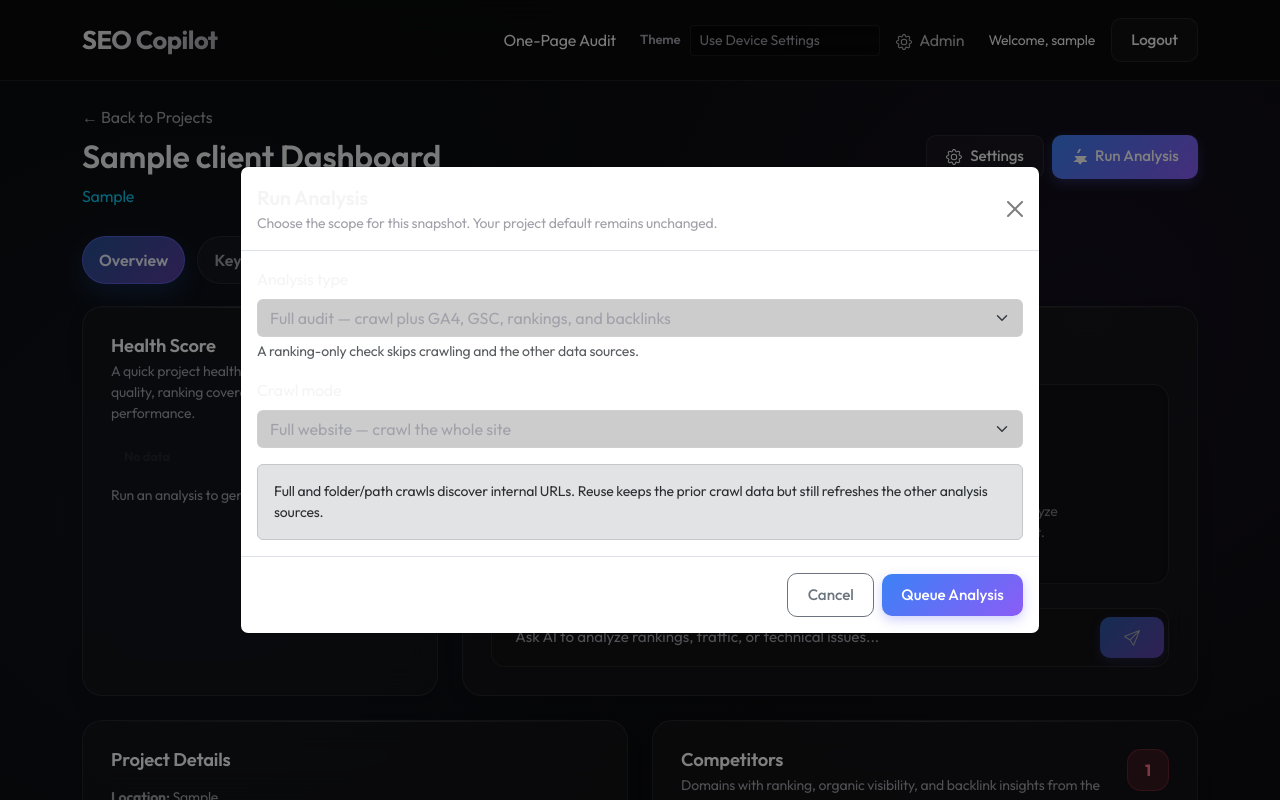
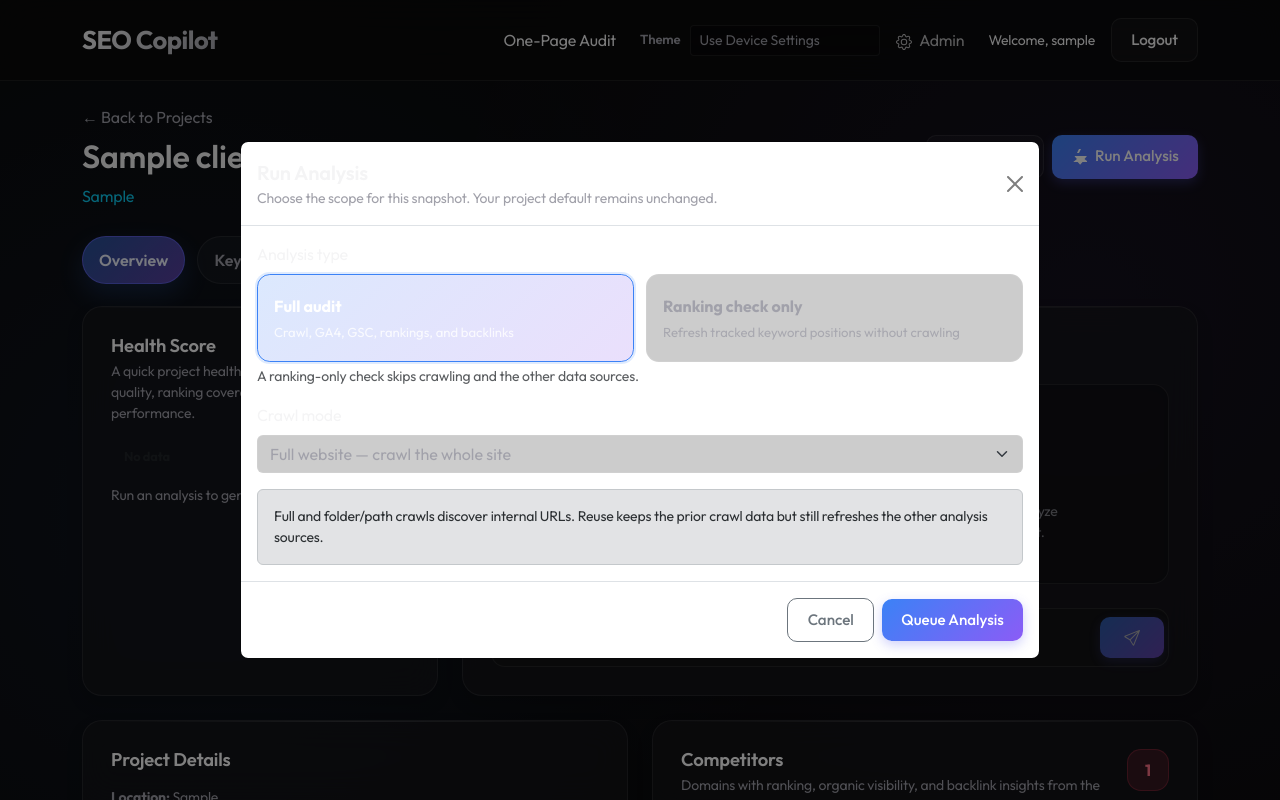
Before and after one commit to Anhcodervuive/Seo-agent-tool, a Flask app: page /project/1 in a window 1280 px wide, after a click on "Run Analysis". Run offline with Flask 3, Linux system fonts and the light colour scheme; a user stored in the database is signed in; tables that the repository leaves empty hold one stand-in row (values such as "Sample post"); some libraries are stand-ins or nearby versions.

Commit message:
Polish ranking controls and guidance

```diff
--- a/pipeline/app/static/css/style.css
+++ b/pipeline/app/static/css/style.css
@@ -328,6 +328,87 @@ h1, h2, h3, h4, h5, h6 { font-weight: 600; }
     box-shadow: 0 0 0 3px rgba(59, 130, 246, 0.2) !important;
 }
 
+/*
+ * The closed select belongs to the dark UI, but Chromium delegates its open
+ * option list to the operating system.  Keeping the inherited muted text
+ * colour there gives poor contrast against Windows' light popup background.
+ */
+.form-select option {
+    background-color: #ffffff !important;
+    color: #172033 !important;
+}
+
+.form-select option:checked {
+    background-color: #bfdbfe !important;
+    color: #102a56 !important;
+}
+
+.form-select option:disabled {
+    background-color: #f1f5f9 !important;
+    color: #64748b !important;
+}
+
+/* Analysis scope picker avoids platform-native select colours in the modal. */
+.analysis-type-picker {
+    display: grid;
+    grid-template-columns: repeat(2, minmax(0, 1fr));
+    gap: .75rem;
+}
+
+.analysis-type-option {
+    appearance: none;
+    width: 100%;
+    min-height: 5.5rem;
+    padding: 1rem;
+    text-align: left;
+    color: var(--text-muted);
+    background: var(--bg-input);
+    border: 1px solid var(--border-color);
+    border-radius: .8rem;
+    transition: border-color .2s ease, background-color .2s ease, box-shadow .2s ease, transform .2s ease;
+}
+
+.analysis-type-option:hover {
+    color: var(--text-strong);
+    border-color: rgba(96, 165, 250, .6);
+    background: var(--bg-input-focus);
+    transform: translateY(-1px);
+}
+
+.analysis-type-option.is-selected {
+    color: var(--text-strong);
+    border-color: var(--accent-blue);
+    background: linear-gradient(135deg, rgba(59, 130, 246, .18), rgba(124, 58, 237, .16));
+    box-shadow: 0 0 0 2px rgba(59, 130, 246, .16), inset 0 1px 0 rgba(255, 255, 255, .06);
+}
+
+.analysis-type-option:focus-visible {
+    outline: none;
+    border-color: var(--accent-blue);
+    box-shadow: 0 0 0 3px rgba(59, 130, 246, .32);
+}
+
+.analysis-type-option-title,
+.analysis-type-option-copy {
+    display: block;
+}
+
+.analysis-type-option-title {
+    margin-bottom: .35rem;
+    color: inherit;
+    font-weight: 650;
+}
+
+.analysis-type-option-copy {
+    font-size: .82rem;
+    line-height: 1.35;
+    opacity: .82;
+}
+
+@media (max-width: 576px) {
+    .analysis-type-picker { grid-template-columns: 1fr; }
+}
+
 /* Beautiful Buttons */
 .btn {
     border-radius: 10px;
--- a/pipeline/app/templates/project.html
+++ b/pipeline/app/templates/project.html
@@ -343,10 +343,17 @@
             <div class="modal-body">
                 <div class="mb-3">
                     <label for="analysisRunType" class="form-label">Analysis type</label>
-                    <select id="analysisRunType" name="run_type" class="form-select">
-                        <option value="full_audit">Full audit — crawl plus GA4, GSC, rankings, and backlinks</option>
-                        <option value="rank_check">Ranking check only — refresh tracked keyword positions</option>
-                    </select>
+                    <input type="hidden" id="analysisRunType" name="run_type" value="full_audit">
+                    <div class="analysis-type-picker" role="radiogroup" aria-label="Analysis type">
+                        <button type="button" class="analysis-type-option is-selected" data-analysis-type-option data-run-type="full_audit" role="radio" aria-checked="true">
+                            <span class="analysis-type-option-title">Full audit</span>
+                            <span class="analysis-type-option-copy">Crawl, GA4, GSC, rankings, and backlinks</span>
+                        </button>
+                        <button type="button" class="analysis-type-option" data-analysis-type-option data-run-type="rank_check" role="radio" aria-checked="false">
+                            <span class="analysis-type-option-title">Ranking check only</span>
+                            <span class="analysis-type-option-copy">Refresh tracked keyword positions without crawling</span>
+                        </button>
+                    </div>
                     <div class="form-text">A ranking-only check skips crawling and the other data sources.</div>
                 </div>
                 <div class="mb-3">
@@ -383,6 +390,7 @@ document.addEventListener('DOMContentLoaded', function () {
     const targetsLabel = document.getElementById('analysisTargetsLabel');
     const targetsInput = document.getElementById('analysisCrawlTargets');
     const targetsHelp = document.getElementById('analysisTargetsHelp');
+    const analysisTypeOptions = Array.from(document.querySelectorAll('[data-analysis-type-option]'));
 
     function updateCrawlScopeForm() {
         if (!crawlMode || !runType) return;
@@ -414,6 +422,19 @@ document.addEventListener('DOMContentLoaded', function () {
         runType.addEventListener('change', updateCrawlScopeForm);
         updateCrawlScopeForm();
     }
+
+    analysisTypeOptions.forEach((option) => {
+        option.addEventListener('click', function () {
+            if (!runType) return;
+            runType.value = option.dataset.runType;
+            analysisTypeOptions.forEach((item) => {
+                const selected = item === option;
+                item.classList.toggle('is-selected', selected);
+                item.setAttribute('aria-checked', String(selected));
+            });
+            updateCrawlScopeForm();
+        });
+    });
 
     const workspace = document.querySelector('[data-project-tabs]');
     const tabButtons = Array.from(document.querySelectorAll('[data-project-tab-trigger]'));
--- a/pipeline/app/templates/snapshot_detail.html
+++ b/pipeline/app/templates/snapshot_detail.html
@@ -119,7 +119,7 @@
                             <span><strong>Not in top 100:</strong> DataForSEO completed the check but did not find the domain in the checked results.</span>
                             <span><strong>Check failed:</strong> the ranking provider request failed; it is not treated as a no-ranking result.</span>
                             <span><strong>Movement:</strong> comparison with the previous completed snapshot.</span>
-                            <span><strong>Search volume:</strong> estimated monthly searches from DataForSEO.</span>
+                            <span><strong>Search volume:</strong> estimated monthly Google searches from DataForSEO. <strong>N/A</strong> means Google Ads has no volume data for this keyword and location; it does not affect the ranking result.</span>
                             <span><strong>Device:</strong> ranking context such as desktop or mobile.</span>
                         </div>
                     </div>
```
